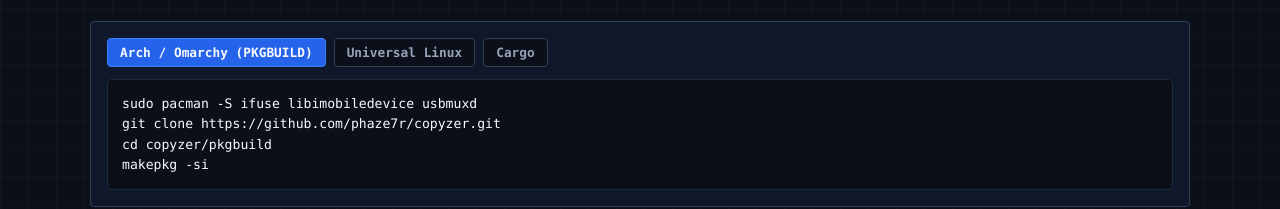
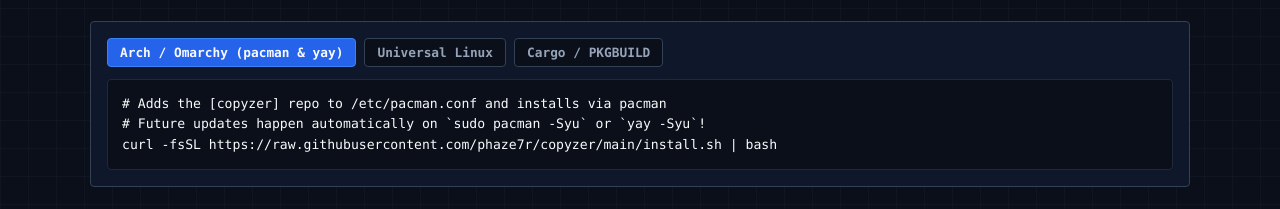
Before and after one commit to phaze7r/copyzer, a plain HTML site: page docs/index.html in a window 1280 px wide. Shown: the part 776-985 px from the top of the page. Drawn offline with Linux system fonts and the light colour scheme.

Commit message:
Add GitHub-hosted [copyzer] Pacman repository for pacman/yay -Syu updates

```diff
--- a/docs/index.html
+++ b/docs/index.html
@@ -203,25 +203,28 @@
 
       <div class="install-panel">
         <div class="tab-strip" role="tablist" aria-label="Install methods">
-          <button class="tab-btn active" type="button" data-install="arch">Arch / Omarchy (PKGBUILD)</button>
+          <button class="tab-btn active" type="button" data-install="arch">Arch / Omarchy (pacman &amp; yay)</button>
           <button class="tab-btn" type="button" data-install="universal">Universal Linux</button>
-          <button class="tab-btn" type="button" data-install="cargo">Cargo</button>
+          <button class="tab-btn" type="button" data-install="cargo">Cargo / PKGBUILD</button>
         </div>
 
         <div id="install-arch" class="install-pane">
-          <pre><code>sudo pacman -S ifuse libimobiledevice usbmuxd
-git clone https://github.com/phaze7r/copyzer.git
-cd copyzer/pkgbuild
-makepkg -si</code></pre>
+          <pre><code># Adds the [copyzer] repo to /etc/pacman.conf and installs via pacman
+# Future updates happen automatically on `sudo pacman -Syu` or `yay -Syu`!
+curl -fsSL https://raw.githubusercontent.com/phaze7r/copyzer/main/install.sh | bash</code></pre>
         </div>
 
         <div id="install-universal" class="install-pane hidden">
           <pre><code># Install ifuse, libimobiledevice, and usbmuxd via your package manager first, then:
-curl -fsSL https://raw.githubusercontent.com/phaze7r/copyzer/main/install.sh | bash</code></pre>
+curl -fsSL https://raw.githubusercontent.com/phaze7r/copyzer/main/install.sh | bash -s -- --tarball</code></pre>
         </div>
 
         <div id="install-cargo" class="install-pane hidden">
-          <pre><code>cargo install --git https://github.com/phaze7r/copyzer --tag v0.2</code></pre>
+          <pre><code># Build via Cargo:
+cargo install --git https://github.com/phaze7r/copyzer --tag v0.2
+
+# Or build local Arch PKGBUILD:
+git clone https://github.com/phaze7r/copyzer.git && cd copyzer/pkgbuild && makepkg -si</code></pre>
         </div>
       </div>
     </section>
```
Also changed, not shown: 4 other files.
